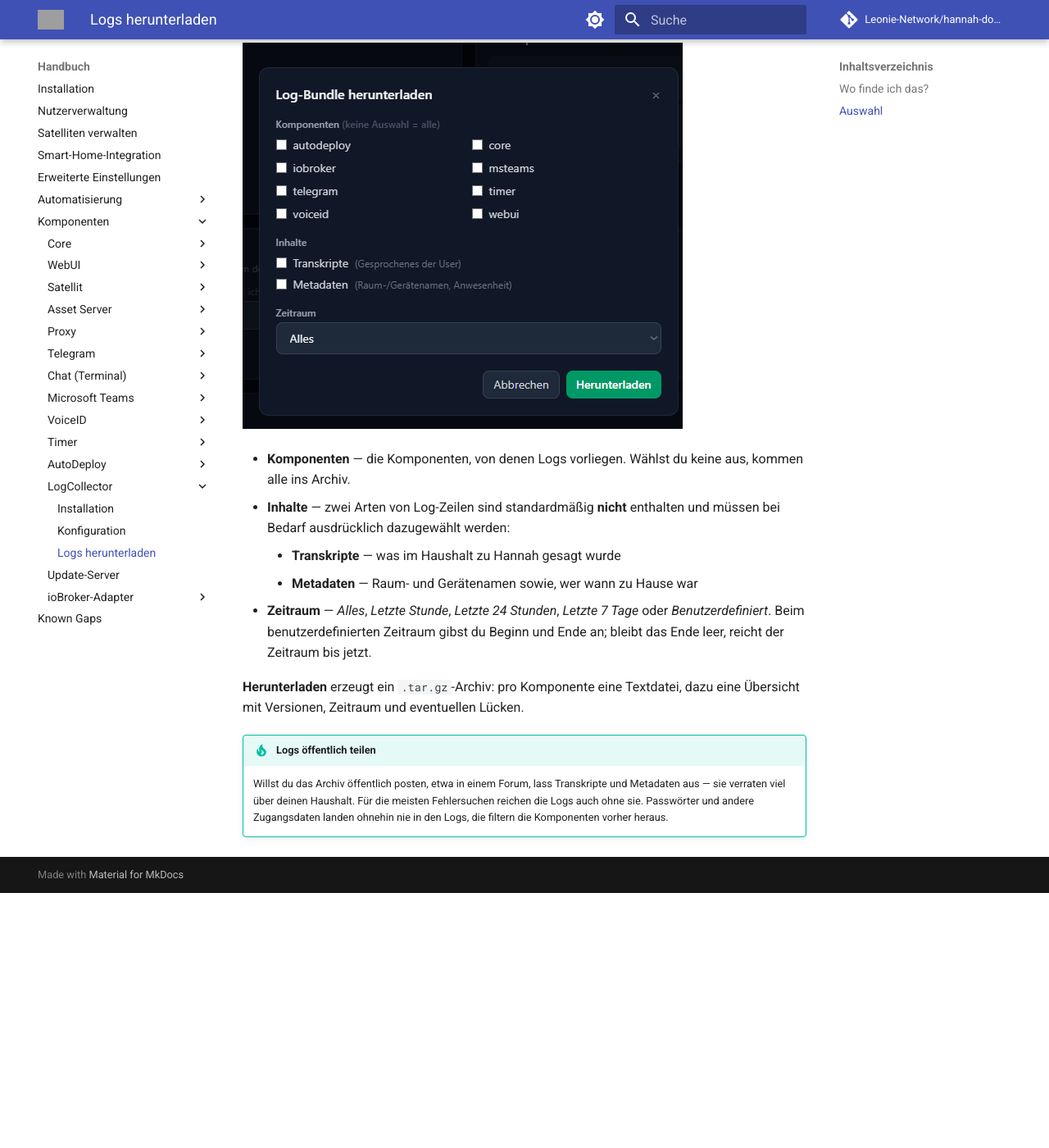
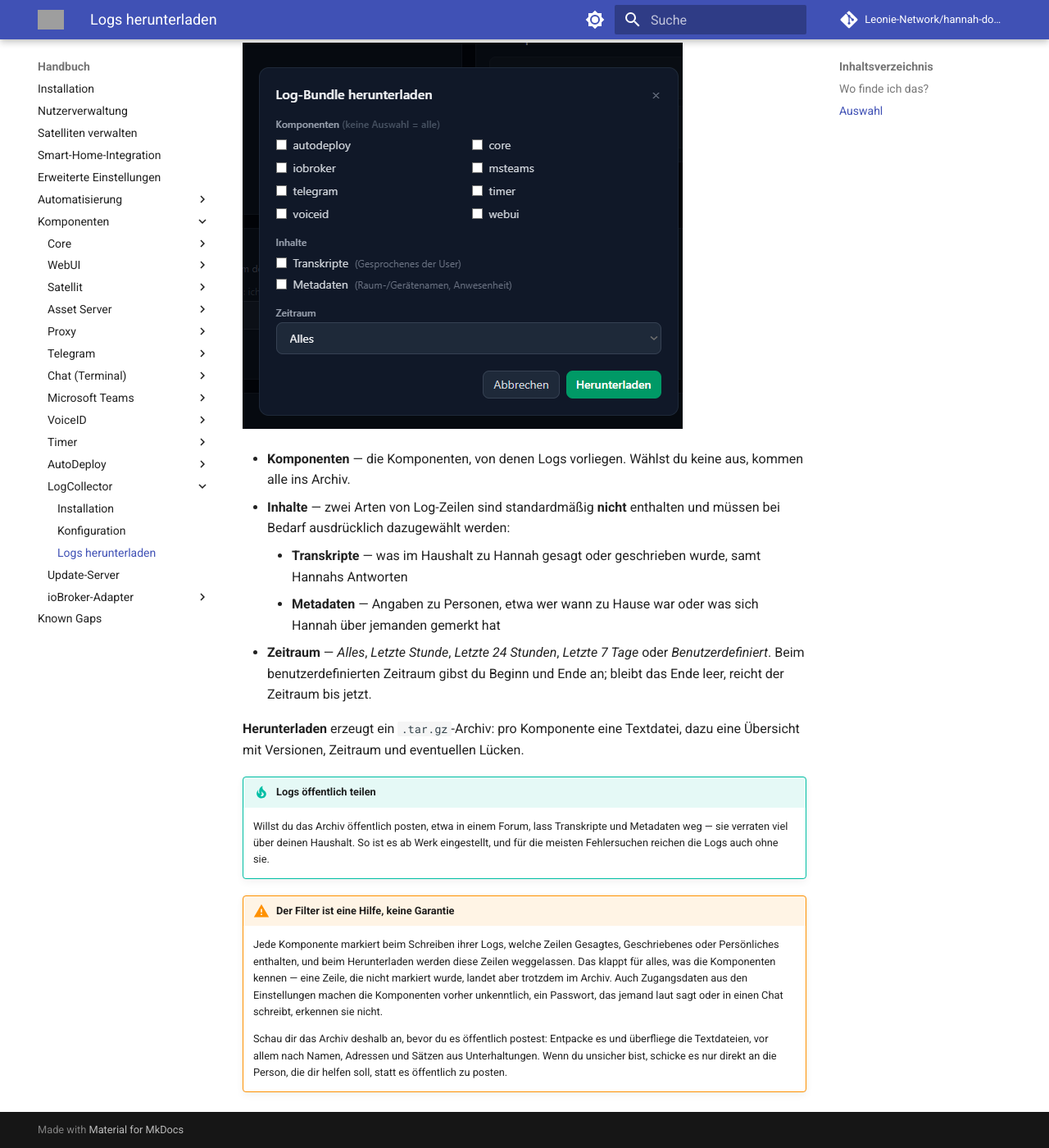
Before and after one commit to Leonie-Network/hannah-docs, an MkDocs documentation site: the page built from docs/components/logcollector/usage.md, in a window 1280 px wide and 1400 px high, scrolled down 673 px. Shown: the whole window at 82% size. Built offline with MkDocs 1.6.1 and Material for MkDocs 9.7.7, drawn with Linux system fonts in a browser that asks for light colours; comment, search, counter and statistics services are not loaded; before the commit the page ends 1762 px from its top, so only the background shows below that; grey boxes are pictures that could not be loaded.

Commit message:
docs: say that the log export filter is best effort
The log download page promised that leaving out transcripts and metadata
is enough before posting logs publicly. The components tag lines when
they write them, so an untagged line still ends up in the archive. Add a
warning that explains this and tells readers to skim the archive first,
and align the descriptions of transcripts and metadata with what the
components actually tag.

Co-Authored-By: Claude Sonnet 5.5 <noreply@anthropic.com>

```diff
--- a/docs/components/logcollector/usage.md
+++ b/docs/components/logcollector/usage.md
@@ -25,8 +25,10 @@ Ein Klick auf **Logs** öffnet ein Fenster, in dem du festlegst, was ins Archiv
   kommen alle ins Archiv.
 - **Inhalte** — zwei Arten von Log-Zeilen sind standardmäßig **nicht** enthalten und
   müssen bei Bedarf ausdrücklich dazugewählt werden:
-    - **Transkripte** — was im Haushalt zu Hannah gesagt wurde
-    - **Metadaten** — Raum- und Gerätenamen sowie, wer wann zu Hause war
+    - **Transkripte** — was im Haushalt zu Hannah gesagt oder geschrieben wurde, samt
+      Hannahs Antworten
+    - **Metadaten** — Angaben zu Personen, etwa wer wann zu Hause war oder was sich
+      Hannah über jemanden gemerkt hat
 - **Zeitraum** — *Alles*, *Letzte Stunde*, *Letzte 24 Stunden*, *Letzte 7 Tage* oder
   *Benutzerdefiniert*. Beim benutzerdefinierten Zeitraum gibst du Beginn und Ende an;
   bleibt das Ende leer, reicht der Zeitraum bis jetzt.
@@ -36,6 +38,18 @@ Ein Klick auf **Logs** öffnet ein Fenster, in dem du festlegst, was ins Archiv
 
 !!! tip "Logs öffentlich teilen"
     Willst du das Archiv öffentlich posten, etwa in einem Forum, lass Transkripte und
-    Metadaten aus — sie verraten viel über deinen Haushalt. Für die meisten
-    Fehlersuchen reichen die Logs auch ohne sie. Passwörter und andere Zugangsdaten
-    landen ohnehin nie in den Logs, die filtern die Komponenten vorher heraus.
+    Metadaten weg — sie verraten viel über deinen Haushalt. So ist es ab Werk
+    eingestellt, und für die meisten Fehlersuchen reichen die Logs auch ohne sie.
+
+!!! warning "Der Filter ist eine Hilfe, keine Garantie"
+    Jede Komponente markiert beim Schreiben ihrer Logs, welche Zeilen Gesagtes,
+    Geschriebenes oder Persönliches enthalten, und beim Herunterladen werden diese Zeilen
+    weggelassen. Das klappt für alles, was die Komponenten kennen — eine Zeile, die
+    nicht markiert wurde, landet aber trotzdem im Archiv. Auch Zugangsdaten aus den
+    Einstellungen machen die Komponenten vorher unkenntlich, ein Passwort, das jemand
+    laut sagt oder in einen Chat schreibt, erkennen sie nicht.
+
+    Schau dir das Archiv deshalb an, bevor du es öffentlich postest: Entpacke es und
+    überfliege die Textdateien, vor allem nach Namen, Adressen und Sätzen aus
+    Unterhaltungen. Wenn du unsicher bist, schicke es nur direkt an die Person, die
+    dir helfen soll, statt es öffentlich zu posten.
```
